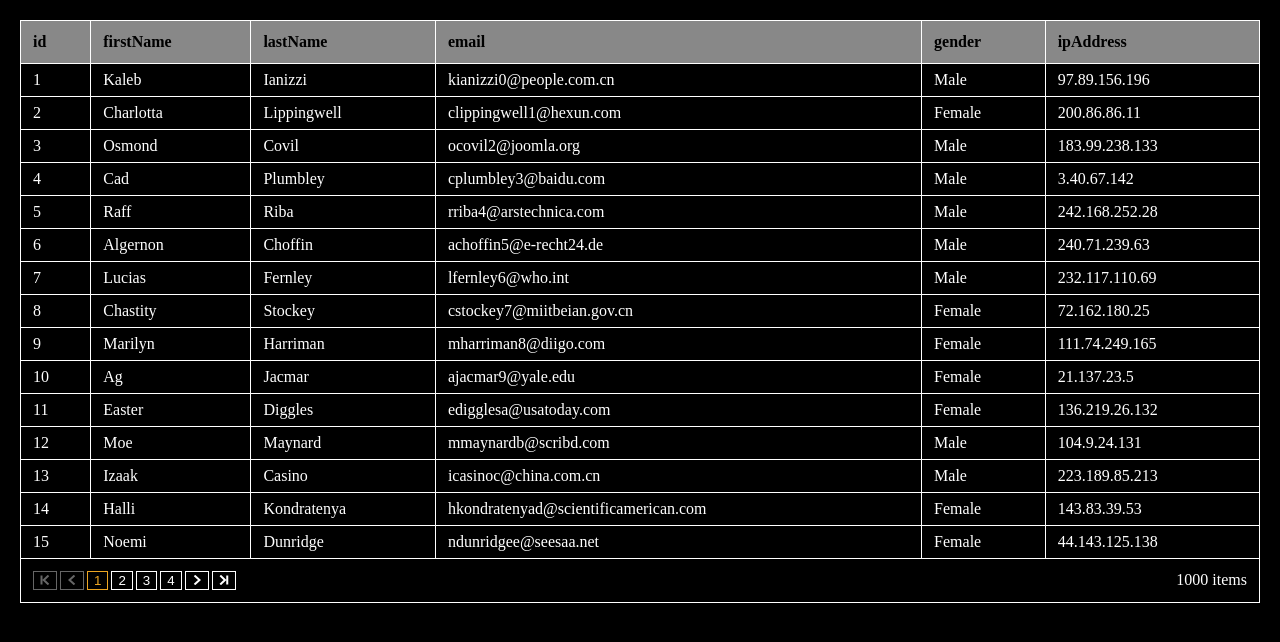
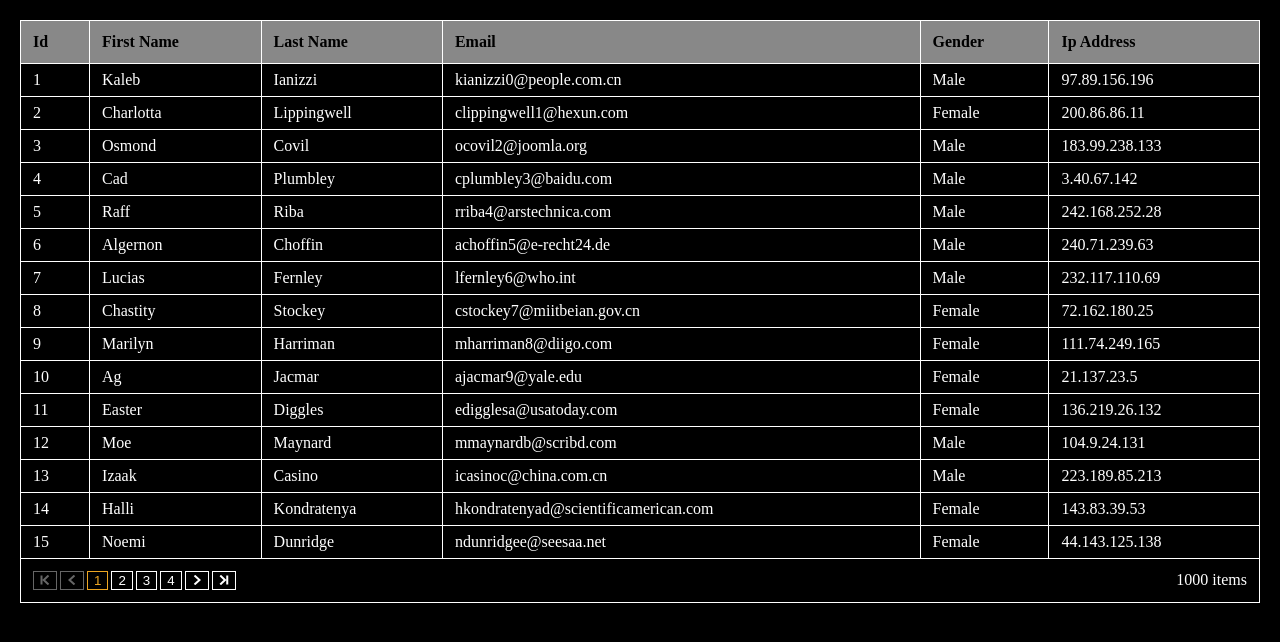
Before and after one commit to nruffing/data-grid-vue, a Vue app: page / in a window 1280 px wide. Shown: the top 642 px of the page. Built offline with nearby package versions, Linux system fonts and the light colour scheme.

Commit message:
autoformat column names

```diff
--- /dev/null
+++ b/src/Formatter.ts
@@ -0,0 +1,6 @@
+export default {
+  fromCamelCase(value: string): string {
+   const withSpaces =  value.replace(/[A-Z]/, (s: string): string => { return ' ' + s })
+   return withSpaces[0].toUpperCase() + withSpaces.substring(1)
+  },
+}
--- a/src/components/DataGridVue.vue
+++ b/src/components/DataGridVue.vue
@@ -7,7 +7,7 @@
           :key="column.field.fieldName"
           :class="{ sortable: sortOptions?.sortable }"
           @click="sortColumn(column)">
-          {{ column.title ?? column.field.fieldName }}
+          {{ column.title ?? formatter.fromCamelCase(column.field.fieldName) }}
         </td>
       </tr>
       <tr v-for="dataItem in displayedData" :key="keyColumn.field.resolveValue(dataItem)" class="dgv-data-grid-row">
@@ -33,6 +33,7 @@ import { DataType, Field, type Column } from '@/DataGridVue';
 import { type DataService, StubDataService, ClientSideDataService } from '@/DataService';
 import PageNavigation from './PageNavigation.vue';
 import { type Sort, type SortOptions, SortType } from '@/Sort';
+import Formatter from '@/Formatter';
 
 interface Data {
   keyColumn: Column,
@@ -92,6 +93,11 @@ export default defineComponent({
       pageSize: 0,
       currentPage: 1,
       sort: [],
+    }
+  },
+  computed: {
+    formatter() {
+      return Formatter
     }
   },
   mounted() {
```
